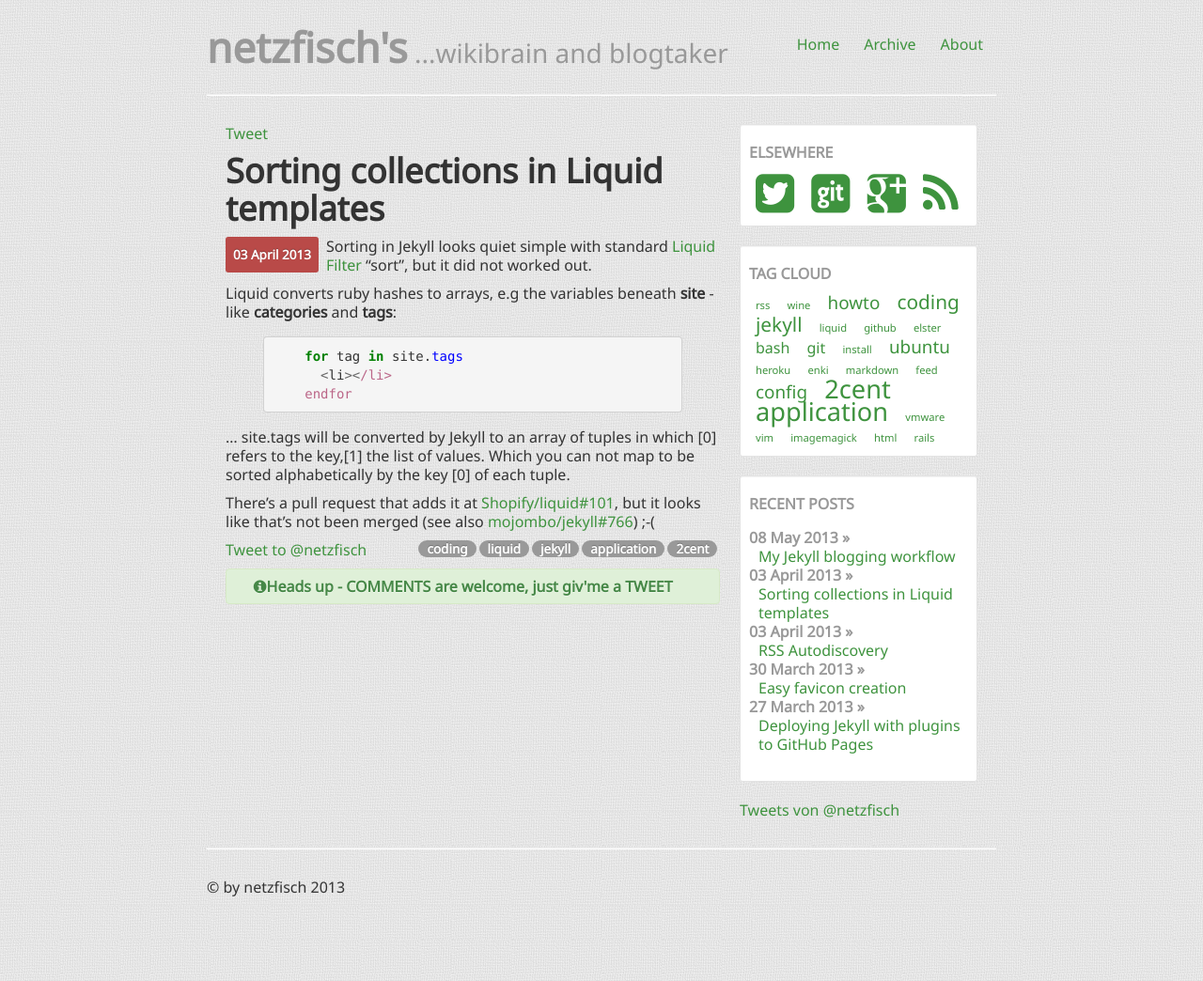
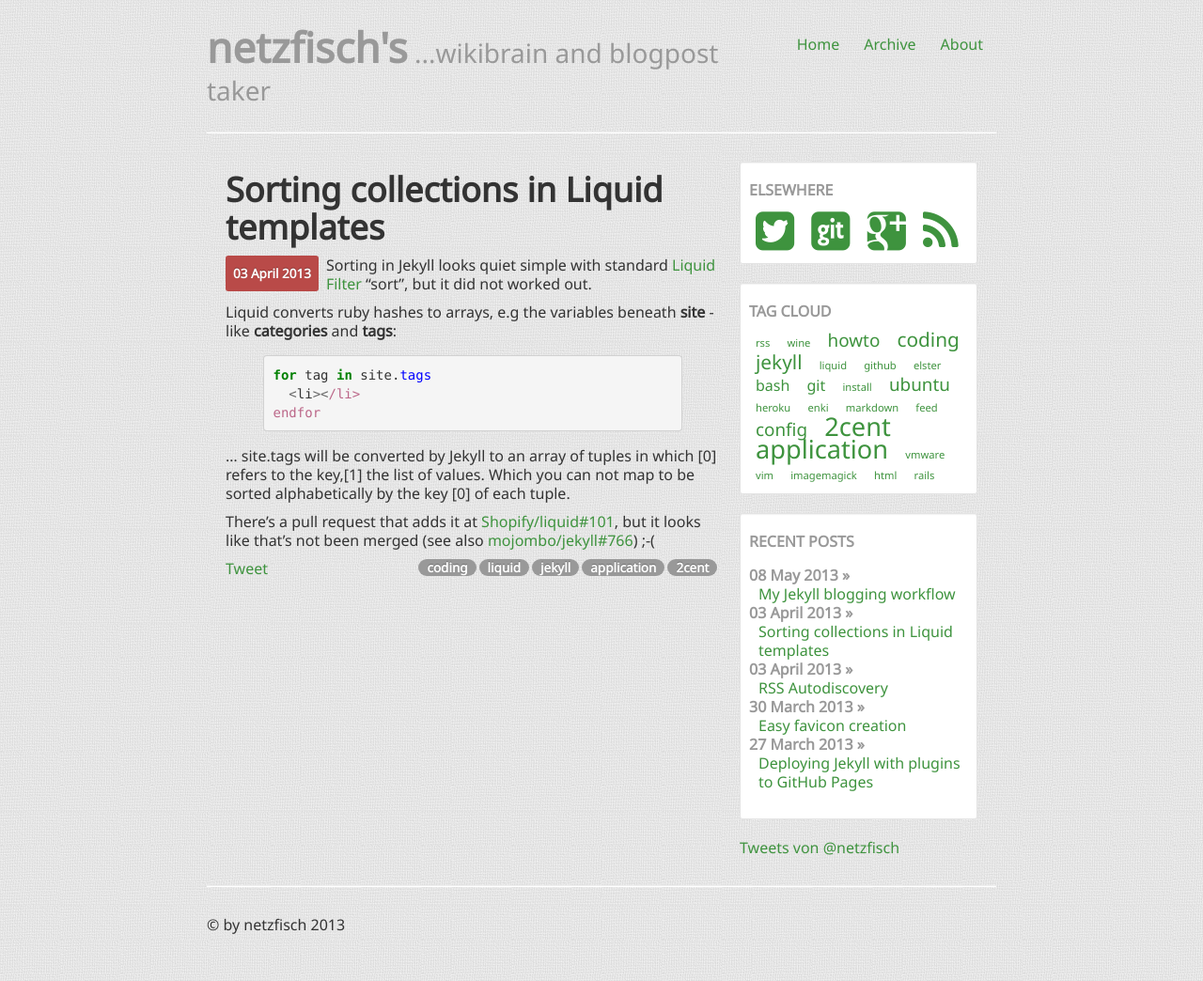
Before and after one commit to netzfisch/netzfisch.github.io, a Jekyll site: the page built from _posts/2013-04-03-sorting-collections-in-liquid-templates.md, in a window 1280 px wide. Shown: the whole page at 94% size. Built offline with Jekyll 4.4.1, drawn with Linux system fonts in a browser that asks for light colours; Markdown is read by kramdown in place of the engine named in the settings; comment, search, counter and statistics services are not loaded.

Commit message:
another post

```diff
--- a/_includes/navigation.html
+++ b/_includes/navigation.html
@@ -10,6 +10,6 @@
 	    <a href="#">About</a>
 	  </li>
 	</ul>
-	<h1 class="muted">netzfisch's<small> ...wikibrain and blogtaker</small></h1>
+	<h1 class="muted">netzfisch's<small> ...wikibrain and blogpost taker</small></h1>
       </div>
       <hr />
--- a/_layouts/post.html
+++ b/_layouts/post.html
@@ -3,33 +3,11 @@ layout: default
 sidebar_posts: related
 ---
 <div id="post">
-  <a href="https://twitter.com/share" class="twitter-share-button" data-via="netzfisch" data-size="large" data-dnt="true">Tweet</a>
-  <script>!function(d,s,id){var js,fjs=d.getElementsByTagName(s)[0];if(!d.getElementById(id)){js=d.createElement(s);js.id=id;js.src="//platform.twitter.com/widgets.js";fjs.parentNode.insertBefore(js,fjs);}}(document,"script","twitter-wjs");</script>
-
   <h2>{{ page.title }}</h2>
 
   <div class="post_content">
     <span class="label label-important pull-left">{{ page.date | date_to_long_string }}</span>
     {{ content }}
-  </div>
-
-  <div class="social_sharing pull-left">
-    <a href="https://twitter.com/intent/tweet?screen_name=netzfisch&text={{ page.title post.url }}" class="twitter-mention-button" data-size="large" data-related="netzfisch" data-dnt="true">Tweet to @netzfisch</a>
-    <script>!function(d,s,id){var js,fjs=d.getElementsByTagName(s)[0];if(!d.getElementById(id)){js=d.createElement(s);js.id=id;js.src="//platform.twitter.com/widgets.js";fjs.parentNode.insertBefore(js,fjs);}}(document,"script","twitter-wjs");</script>
-
-    <!-- Place this tag where you want the +1 button to render. -->
-    <div class="g-plusone"></div>
-    <!-- Place this tag where you want the share button to render. -->
-    <div class="g-plus" data-action="share" data-annotation="none" data-height="24"></div>
-
-    <!-- Place this tag after the last share tag. -->
-    <script type="text/javascript">
-      (function() {
-	var po = document.createElement('script'); po.type = 'text/javascript'; po.async = true;
-	po.src = 'https://apis.google.com/js/plusone.js';
-	var s = document.getElementsByTagName('script')[0]; s.parentNode.insertBefore(po, s);
-	})();
-    </script>
   </div>
 
   <div class="post_tags">
@@ -38,9 +16,22 @@ sidebar_posts: related
     {% endfor %}
   </div>
 
-  <br class="clearfix" />
+  <div class="social_share clearfix">
+      <!-- Place this tag where you want the +1 button to render. -->
+      <div class="g-plusone" href="{{ page.url }}" data-action="share" data-annotation="bubble" data-size="" data-height="28"></div>
+      <!-- Place this tag after the last +1 button tag. -->
+      <script type="text/javascript">
+	(function() {
+	var po = document.createElement('script'); po.type = 'text/javascript'; po.async = true;
+	po.src = 'https://apis.google.com/js/plusone.js';
+	var s = document.getElementsByTagName('script')[0]; s.parentNode.insertBefore(po, s);
+	})();
+      </script>
 
-  <div class="alert alert-success text-center">
-    <strong><i class="icon-info-sign"></i>Heads up - COMMENTS are welcome, just giv'me a TWEET</strong>
+      <!-- Place this tag where you want the twitter share button to render. -->
+      <a href="https://twitter.com/share" class="twitter-share-button" data-via="netzfisch" data-size="large" data-dnt="true">Tweet</a>
+      <script>!function(d,s,id){var js,fjs=d.getElementsByTagName(s)[0];if(!d.getElementById(id)){js=d.createElement(s);js.id=id;js.src="//platform.twitter.com/widgets.js";fjs.parentNode.insertBefore(js,fjs);}}(document,"script","twitter-wjs");</script>
   </div>
+
+
 </div>
--- a/_posts/2013-04-03-sorting-collections-in-liquid-templates.md
+++ b/_posts/2013-04-03-sorting-collections-in-liquid-templates.md
@@ -9,9 +9,9 @@ Sorting in Jekyll looks quiet simple with standard [Liquid Filter](https://githu
 Liquid converts ruby hashes to arrays, e.g the variables beneath **site** - like **categories** and **tags**:
 
 {% highlight ruby %}
-    for tag in site.tags
-      <li>{{ tag[0] }}</li>
-    endfor
+for tag in site.tags
+  <li>{{ tag[0] }}</li>
+endfor
 {% endhighlight %}
 
 ... site.tags will be converted by Jekyll to an array of tuples in which \[0\] refers to the key,\[1\] the list of values. Which you can not map to be sorted alphabetically by the key \[0\] of each tuple.
```
